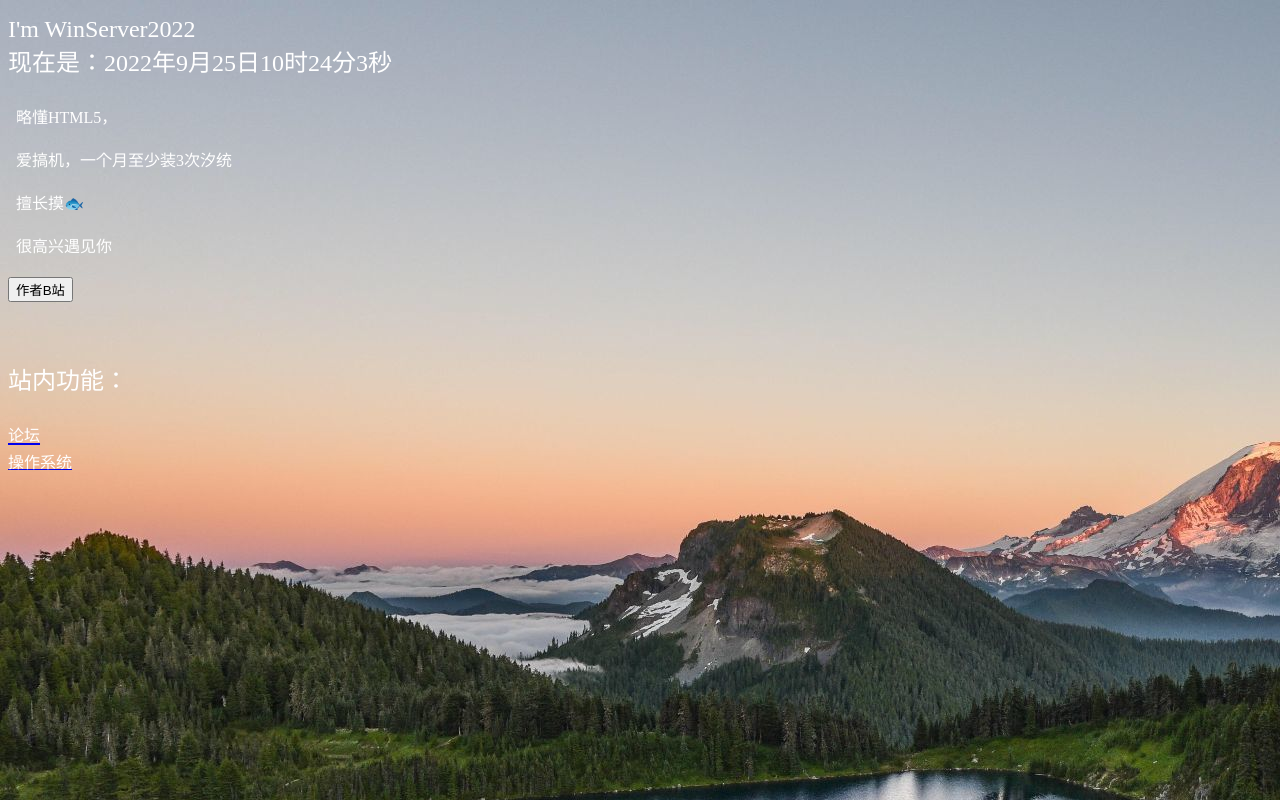
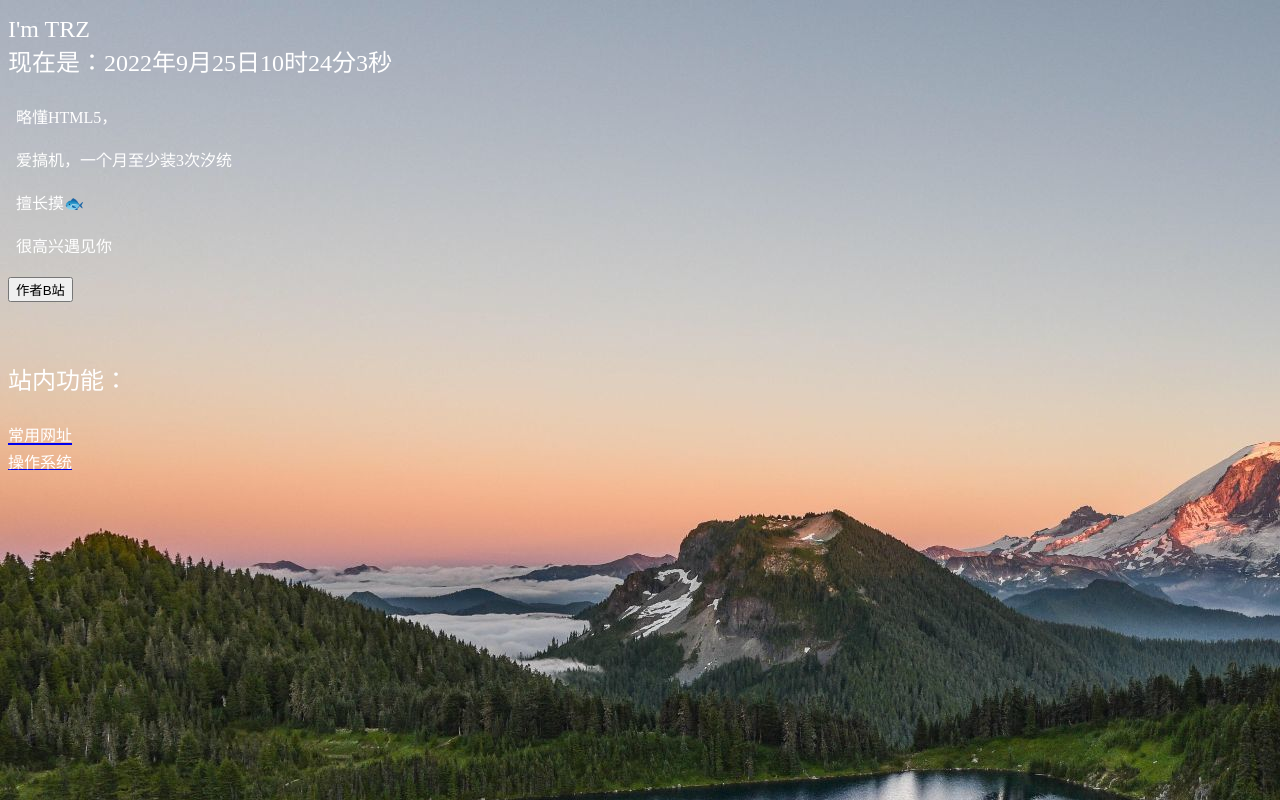
Before and after one commit to trznb/trznb.github.io, a plain HTML site: page index.html in a window 1280 px wide. Drawn offline with Linux system fonts and the light colour scheme.

Commit message:
Update index.html

```diff
--- a/index.html
+++ b/index.html
@@ -29,7 +29,7 @@
 
 
 </p><font size="3">                                                                                 </p>
-<font color="#FFFFFF"><font size="5"><font face="consalos">  I'm  WinServer2022 </font>
+<font color="#FFFFFF"><font size="5"><font face="consalos">  I'm  TRZ </font>
 <script>
 function show(){
 var date = new Date();
@@ -63,5 +63,5 @@ setTimeout("show()",1000);
 </p><font size="5"><font color="#FFFFFF">站内功能：</p>
 
 
-<a href="BBS.html"><font color="#FFFFFF"><font size="3">论坛</a><br/>
+<a href="website.html"><font color="#FFFFFF"><font size="3">常用网址</a><br/>
 <a href="system.html"><font color="#FFFFFF"><font size="3">操作系统</a><br/>
```
